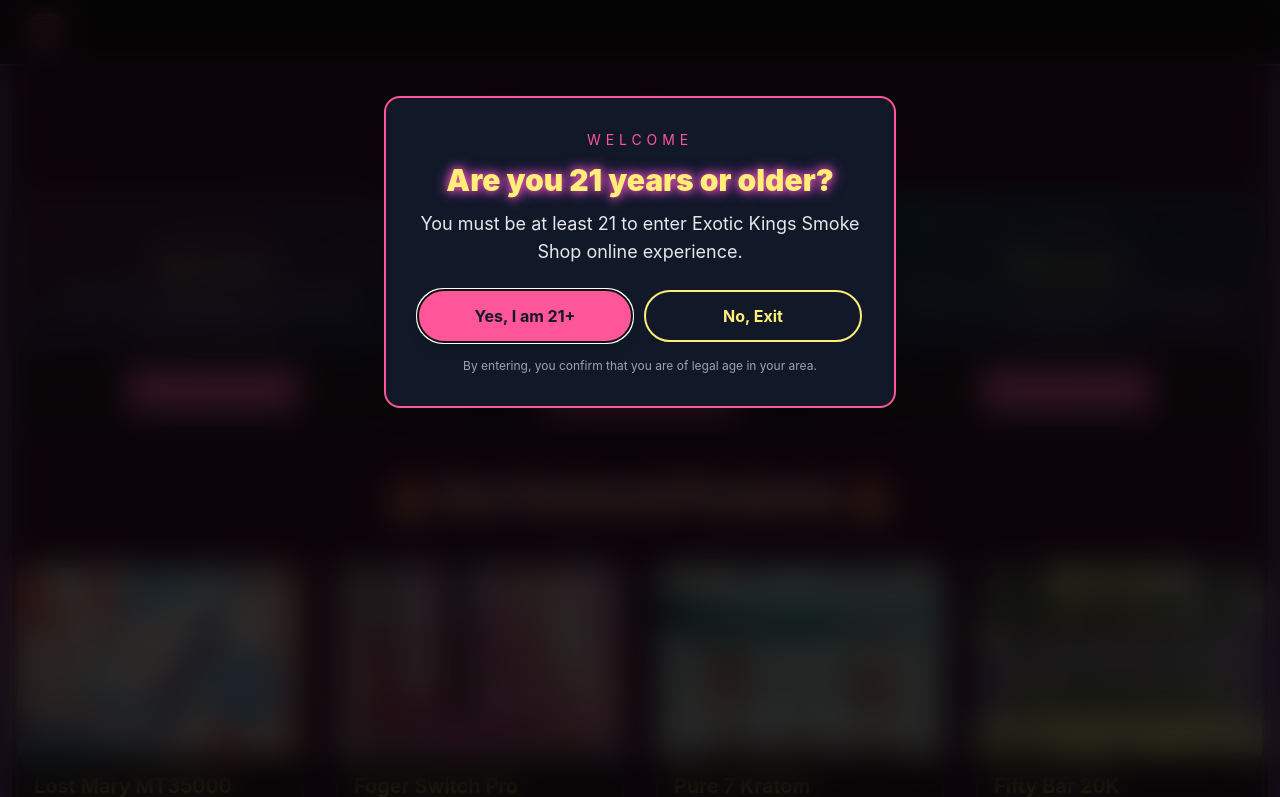
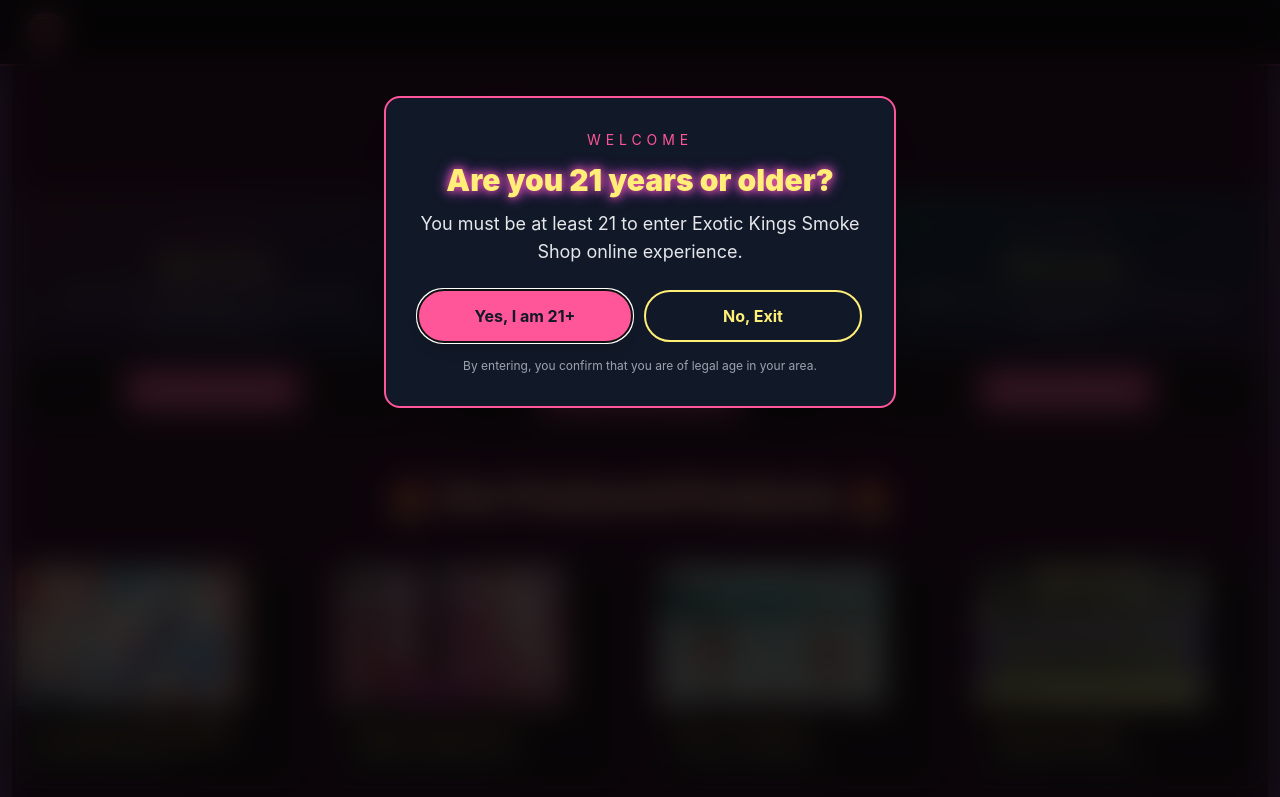
Before and after one commit to Josvel525/gpdev, a plain HTML site: page products.html in a window 1280 px wide. Shown: the top 797 px of the page. Drawn offline with nearby package versions, Linux system fonts and the light colour scheme.

Commit message:
Update style.css

```diff
--- a/style.css
+++ b/style.css
@@ -142,8 +142,8 @@ body {
 }
 
 .product-card img {
-    width: 100%;
-    height: 190px;
+    width: 80%;
+    height: 140px;
     object-fit: cover;
 }
 
```
